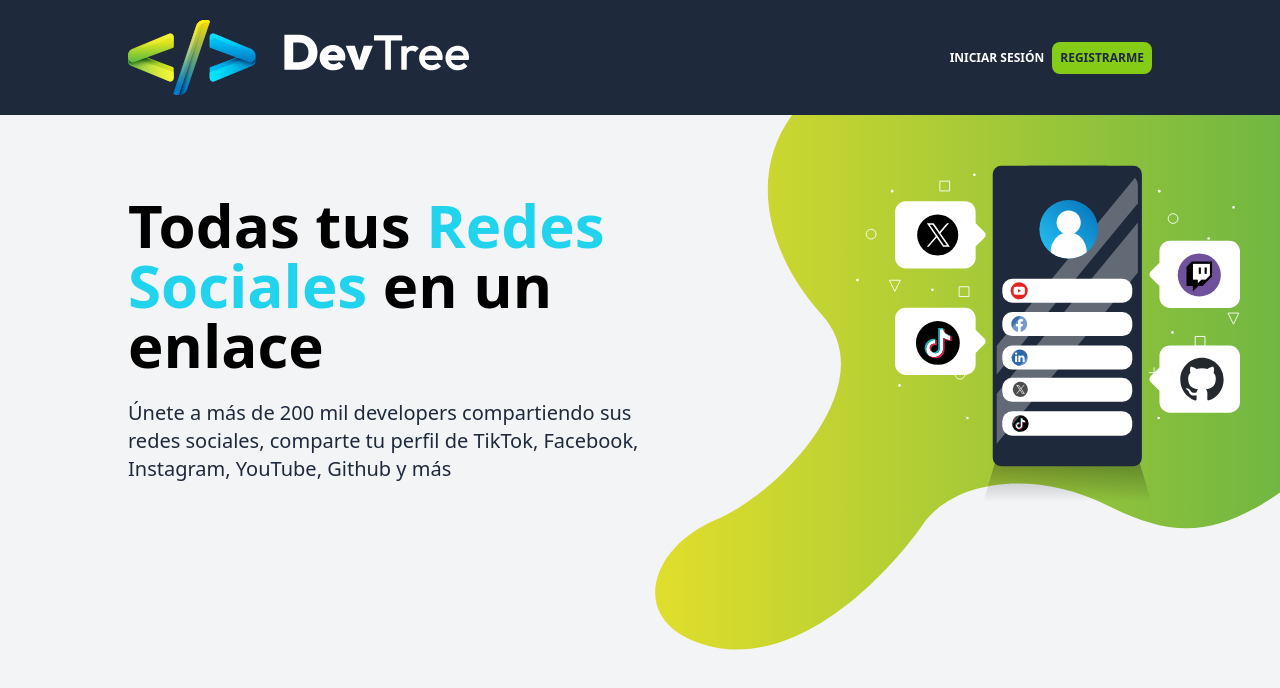
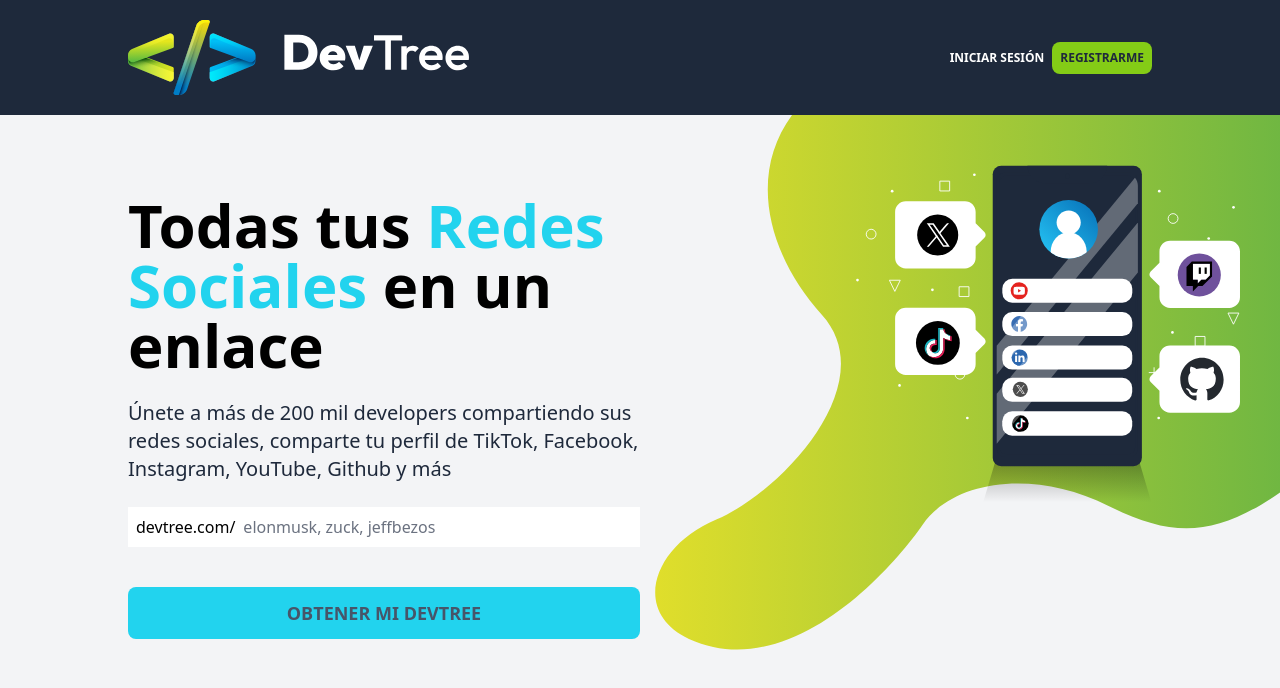
Before and after one commit to xalejandrow/deploy_devtree_frontend, a React (Vite) app: page / in a window 1280 px wide. Shown: the top 688 px of the page. Built offline with nearby package versions, Linux system fonts and the light colour scheme; no server answers.

Commit message:
Añadir buscador de Handles en la página principal

```diff
--- a/src/components/Header.tsx
+++ b/src/components/Header.tsx
@@ -6,7 +6,7 @@ import Logo from "./Logo";
 export default function Header() {
 
     const location = useLocation();
-    console.log(location);
+    // console.log(location);
 
     return (
         <header className="bg-slate-800 py-5">
--- /dev/null
+++ b/src/components/SearchForm.tsx
@@ -0,0 +1,45 @@
+import { useForm } from "react-hook-form";
+import ErrorMessage from "./ErrorMessage";
+
+export default function SearchForm() {
+
+
+    const { register, handleSubmit, watch, formState: { errors } } = useForm({
+        defaultValues: {
+            handle: ''
+        }
+    });
+
+    const handle = watch("handle");
+
+    const handleSearch = () => {
+        console.log(handle);
+
+    }
+
+    return (
+        <form onSubmit={handleSubmit(handleSearch)} className="space-y-5">
+        <div className="relative flex items-center  bg-white  px-2">
+            <label htmlFor="handle">devtree.com/</label>
+            <input
+            type="text"
+            id="handle"
+            className="border-none bg-transparent p-2 focus:ring-0 flex-1"
+            placeholder="elonmusk, zuck, jeffbezos"
+            {...register("handle", {
+                required: "Un Nombre de Usuario es obligatorio",
+            })}
+            />
+        </div>
+        {errors.handle && <ErrorMessage>{errors.handle.message}</ErrorMessage>}
+
+        <div className="mt-10"></div>
+
+        <input
+            type="submit"
+            className="bg-cyan-400 p-3 text-lg w-full uppercase text-slate-600 rounded-lg font-bold cursor-pointer"
+            value="Obtener mi DevTree"
+        />
+        </form>
+    );
+}
--- a/src/views/HomeView.tsx
+++ b/src/views/HomeView.tsx
@@ -1,4 +1,5 @@
 import Header from "../components/Header";
+import SearchForm from "../components/SearchForm";
 
 export default function HomeView() {
   return (
@@ -15,6 +16,8 @@ export default function HomeView() {
                     <p className="text-slate-800 text-xl">Únete a más de 200 mil
                         developers compartiendo sus redes sociales, comparte tu perfil de
                         TikTok, Facebook, Instagram, YouTube, Github y más</p>
+
+                        <SearchForm />
                 </div>
             </div>
         </main>
```
